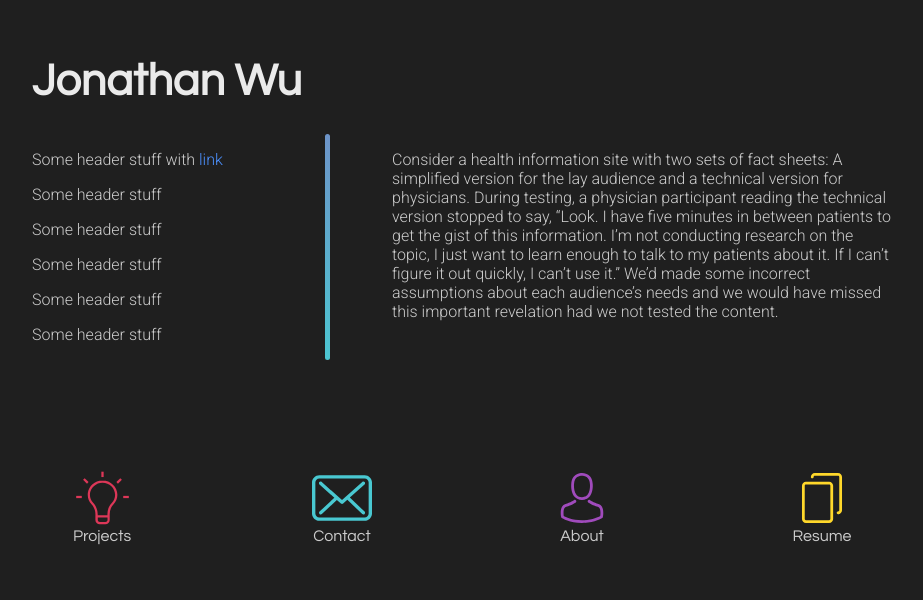
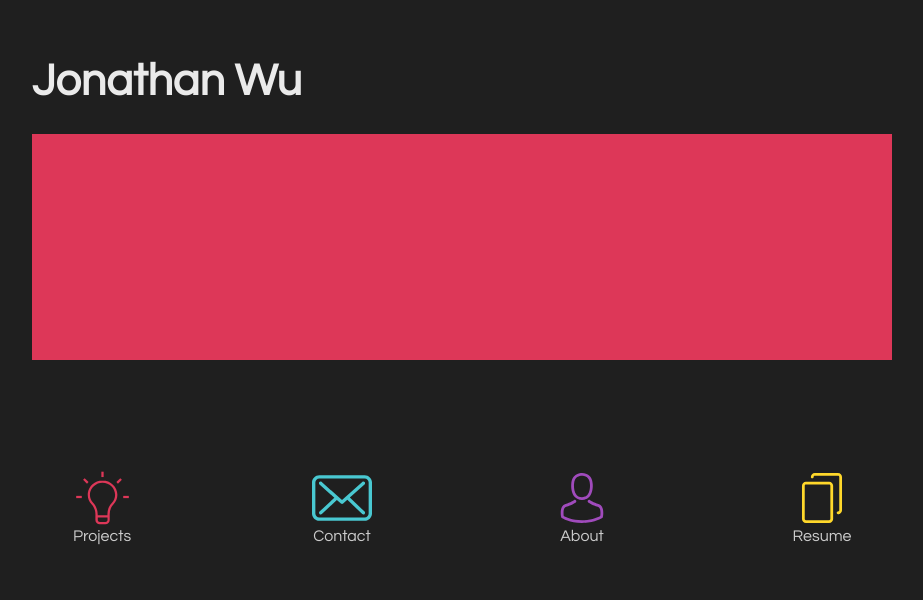
Before and after one commit to wuwica/personalwebsite, a PHP site: page / in a window 1280 px wide. Shown: the top 600 px of the page, without its empty margins (178-1101 px from the left). Run offline with PHP 8.4, Linux system fonts and the light colour scheme.

Commit message:
added animation but more parts of it need to be completed

```diff
--- a/index.html
+++ b/index.html
@@ -33,7 +33,7 @@
             <content>
                 <p>Consider a health information site with two sets of fact sheets: A simplified version for the lay audience and a technical version for physicians. During testing, a physician participant reading the technical version stopped to say, “Look. I have five minutes in between patients to get the gist of this information. I’m not conducting research on the topic, I just want to learn enough to talk to my patients about it. If I can’t figure it out quickly, I can’t use it.” We’d made some incorrect assumptions about each audience’s needs and we would have missed this important revelation had we not tested the content.</p>
             </content>
-
+            <div class="slide-animation" id="red"></div>
         </div>
         <div id="menu-cards">
             <div class="card" id="red">
--- a/mainSheet.css
+++ b/mainSheet.css
@@ -54,6 +54,8 @@ body {
     flex-direction: row;
     justify-content: space-between;
     flex-wrap: wrap;
+    position: relative;
+    overflow: hidden;
     /*
     background-color: #262626;
     padding: 50px;
@@ -147,7 +149,21 @@ h3{
     border-color: var(--theme-yellow);
 }
 
-@keyframes slideup {
+.slide-animation{
+    bottom: 0%;
+    position: absolute;
+    width: 100%;
+    height: 100%;
+    background: var(--theme-red);
+}
+
+.slide-animation:hover{
+    animation-name: SlideUp;
+    animation-duration: 1.25s;
+    animation-fill-mode: forwards;
+}
+
+@keyframes SlideUp {
     0%{
         transform: translateY(100%);
 
```
